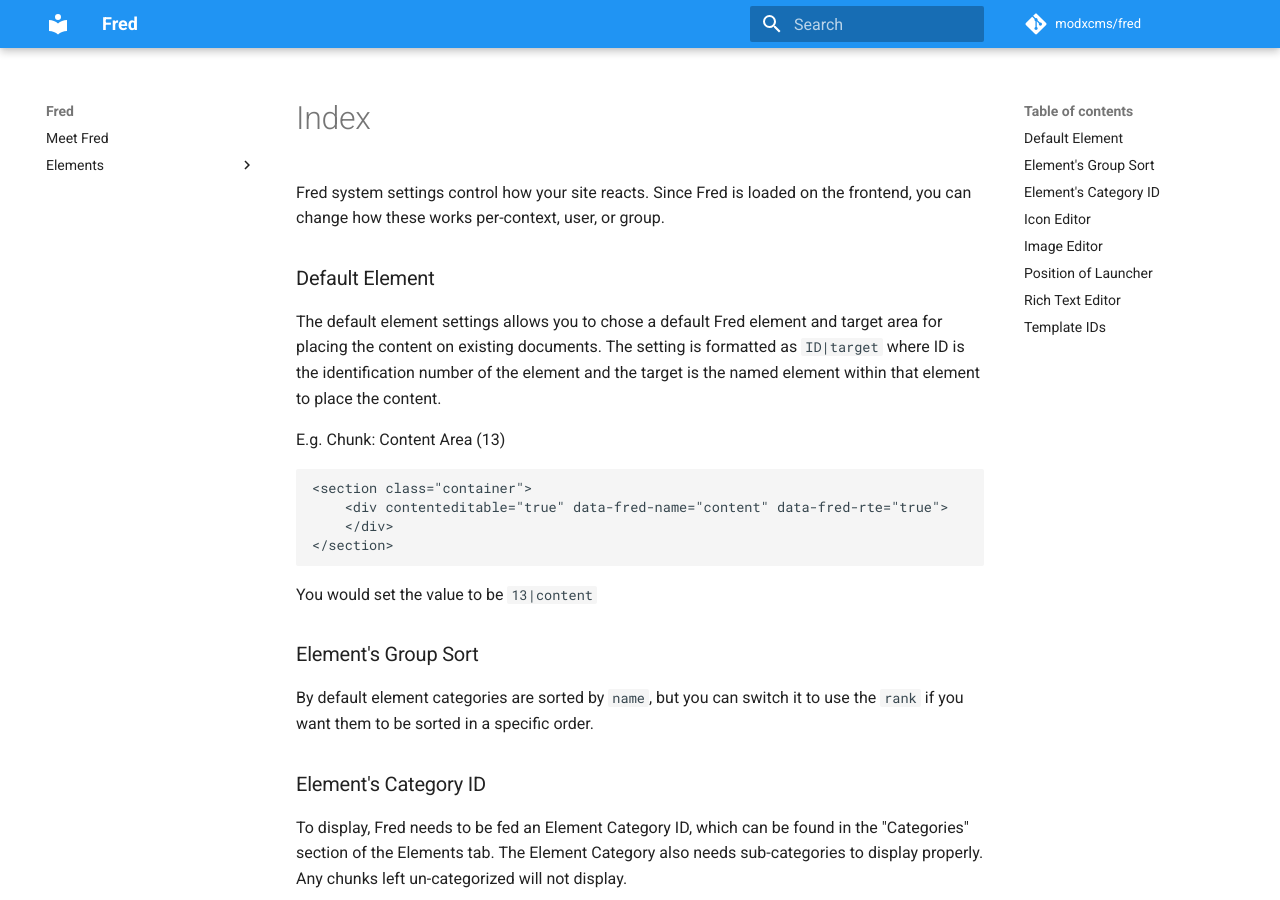
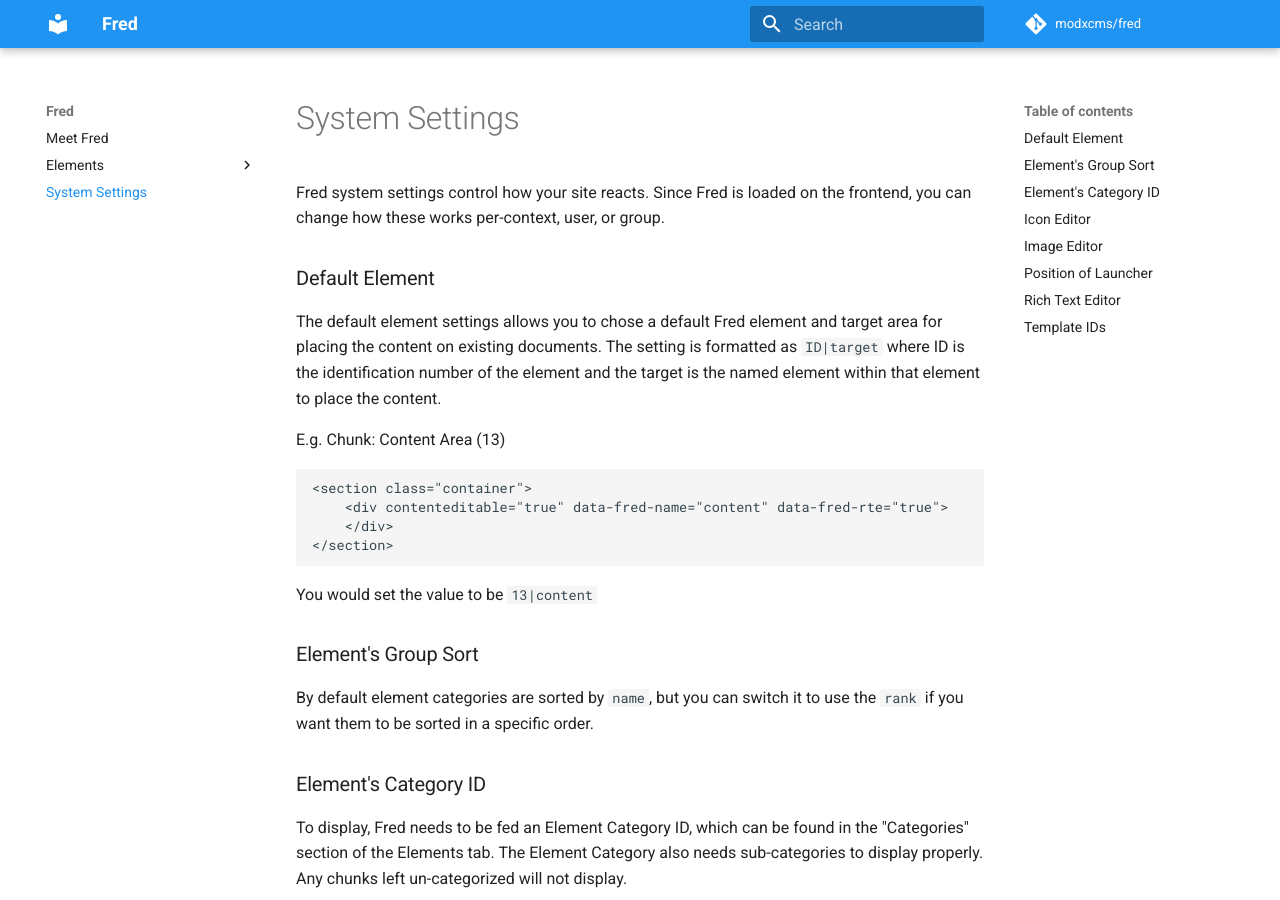
Before and after one commit to modxcms/fred, an MkDocs documentation site: the page built from docs/system_settings/index.md, in a window 1280 px wide and 900 px high. Built offline with MkDocs 1.6.1 and Material for MkDocs 9.7.7, drawn with Linux system fonts in a browser that asks for light colours; comment, search, counter and statistics services are not loaded; old or Windows-style settings are respelled for this version of MkDocs.

Commit message:
updating mkdoc.yml

```diff
--- a/mkdocs.yml
+++ b/mkdocs.yml
@@ -8,6 +8,7 @@
       - Markup: elements/markup.md
       - Settings: elements/settings.md
       - Attributes: elements/attributes.md
+    - 'System Settings': system_settings/index.md
 theme:
   name: 'material'
   language: en
```
